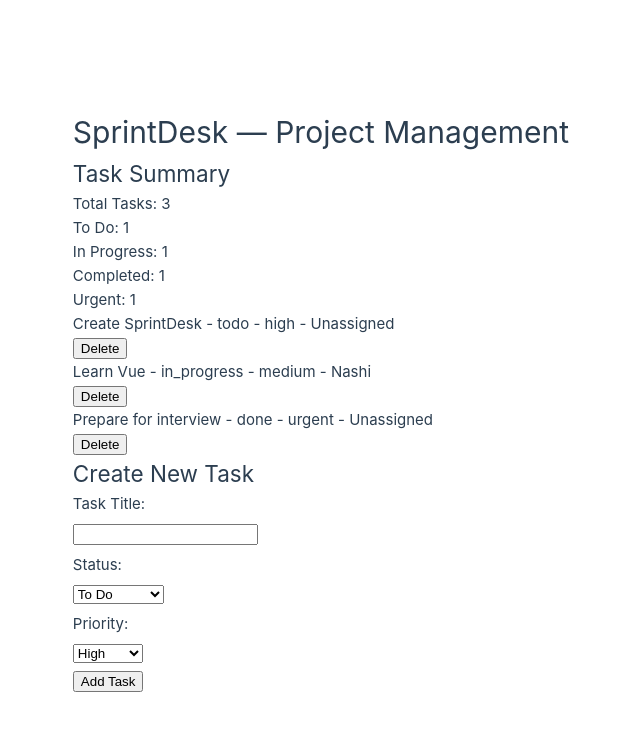
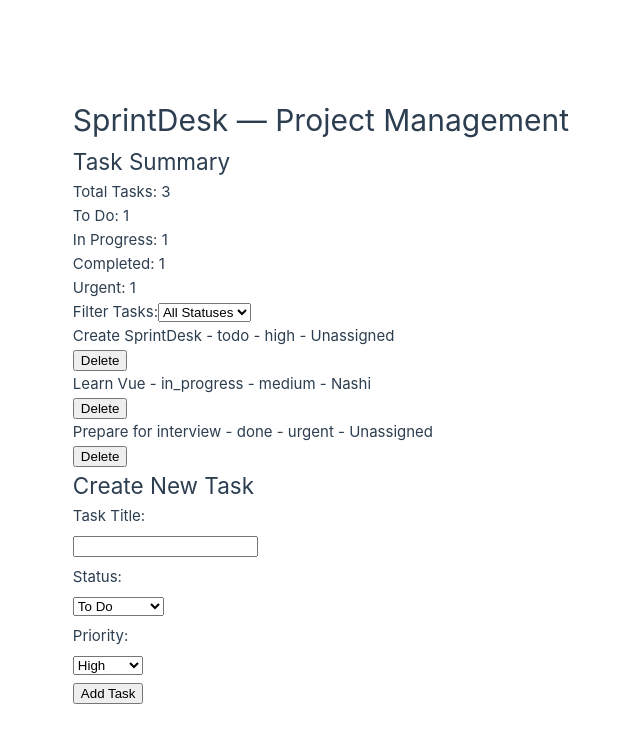
Before and after one commit to ntee1993/sprintdesk, a Vue app in the folder apps/web/: page / in a window 1280 px wide. Shown: the top 742 px of the page, without its empty margins (71-711 px from the left). Built offline with nearby package versions, Linux system fonts and the light colour scheme.

Commit message:
feat(web): add reactive task status filtering

```diff
--- a/apps/web/src/App.vue
+++ b/apps/web/src/App.vue
@@ -1,5 +1,5 @@
 <script setup lang="ts">
-import { ref, watch } from 'vue'
+import { computed, ref, watch } from 'vue'
 import type { Task, TaskPriority, TaskStatus } from './types/task'
 import TaskCard from './components/TaskCard.vue'
 import TaskSummary from './components/TaskSummary.vue'
@@ -23,6 +23,13 @@
     titleError.value = ''
   }
 })
+
+const selectedFilter = ref<TaskStatus | 'all'>('all')
+const filteredTasks = computed(() =>
+  selectedFilter.value === 'all'
+    ? tasks.value
+    : tasks.value.filter((task) => task.status === selectedFilter.value),
+)
 
 function addTask() {
   const title = inputTitle.value.trim()
@@ -62,7 +69,16 @@
     <h1>SprintDesk — Project Management</h1>
 
     <TaskSummary :tasks="tasks" />
-    <TaskCard v-for="task in tasks" :key="task.id" :task="task" @delete="deleteTask" />
+
+    <label for="task-filter">Filter Tasks:</label>
+    <select id="task-filter" v-model="selectedFilter">
+      <option value="all">All Statuses</option>
+      <option value="todo">To Do</option>
+      <option value="in_progress">In Progress</option>
+      <option value="done">Done</option>
+    </select>
+    <TaskCard v-for="task in filteredTasks" :key="task.id" :task="task" @delete="deleteTask" />
+    <p v-if="filteredTasks.length === 0">No tasks found for the selected status.</p>
 
     <h2>Create New Task</h2>
     <form @submit.prevent="addTask">
```
